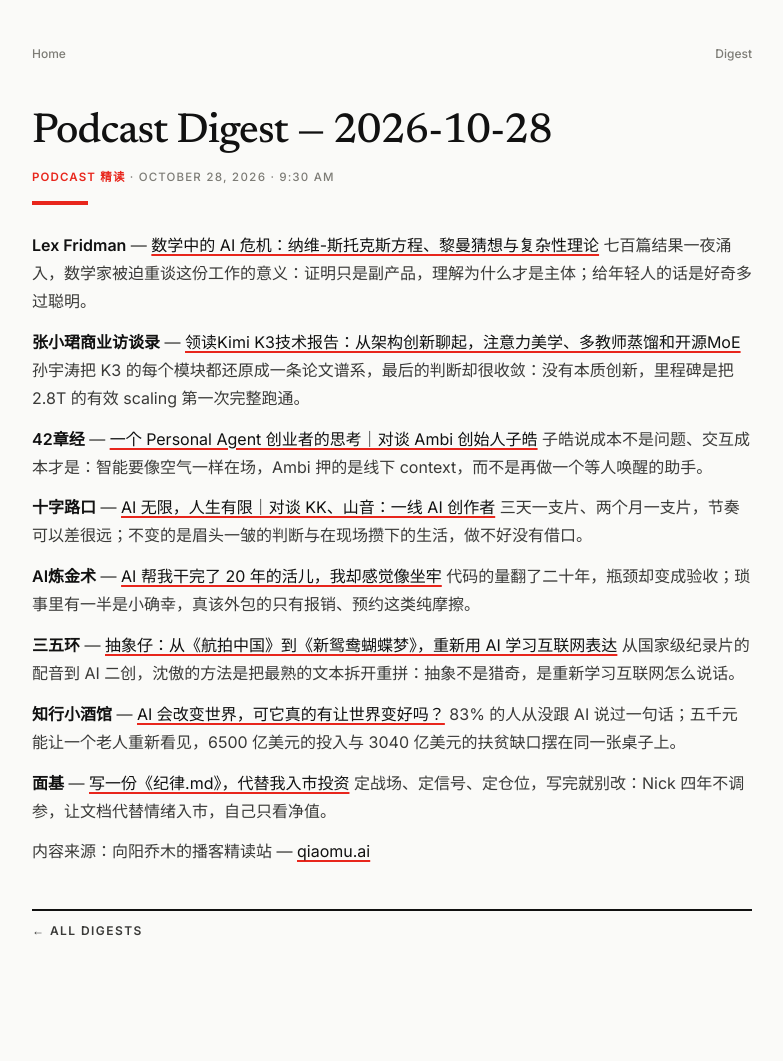
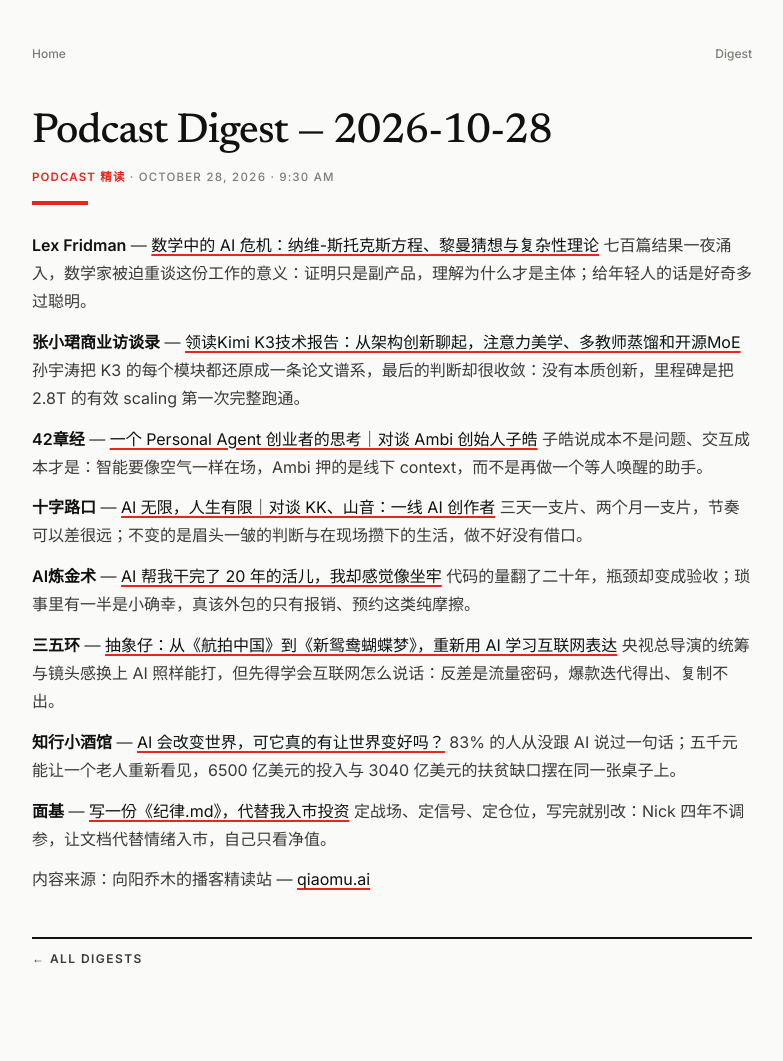
Before and after one commit to cptidiot/mzhao.me, a Jekyll site: the page built from _digests/2026-10-28-podcast.md, in a window 1280 px wide. Shown: the whole page, without its empty margins (248-1031 px from the left). Built offline with Jekyll 4.4.1, drawn with Linux system fonts in a browser that asks for light colours; before the commit the page ends 1033 px from its top, so only the background shows below that.

Commit message:
Digest: podcast 2026-10-28 (fix: correct 35huan Ep.231 summary)

```diff
--- a/_digests/2026-10-28-podcast.md
+++ b/_digests/2026-10-28-podcast.md
@@ -3,7 +3,7 @@
 section_name: Podcast 精读
 date: 2026-10-28 09:30:00 -0700
 title: "Podcast Digest — 2026-10-28"
-excerpt: "今日 8 期：Lex 第 503 期三位数学家直面 AI 一夜发布七百篇结果的数学危机，张小珺领读 Kimi K3 技术报告拆架构谱系，42章经对谈 Ambi 子皓聊个人智能体的交互成本，十字路口对谈 KK 与山音谈 AI 导演的现场与判断，AI炼金术聊代码写完 20 年的量人却像坐牢，三五环对谈抽象仔沈傲谈 AI 二创与互联网表达，知行小酒馆与益盒李治霖聊 AI 有没有让世界变好，面基随 Nick 写一份代替自己入市的纪律.md。晚点聊今日单集页未能成功读取，跳过未记台账，明日续取。"
+excerpt: "今日 8 期：Lex 第 503 期三位数学家直面 AI 一夜发布七百篇结果的数学危机，张小珺领读 Kimi K3 技术报告拆架构谱系，42章经对谈 Ambi 子皓聊个人智能体的交互成本，十字路口对谈 KK 与山音谈 AI 导演的现场与判断，AI炼金术聊代码写完 20 年的量人却像坐牢，三五环对谈抽象仔 XEIIZO 谈从央视纪录片到 AI 爆款的表达迁移，知行小酒馆与益盒李治霖聊 AI 有没有让世界变好，面基随 Nick 写一份代替自己入市的纪律.md。晚点聊今日单集页未能成功读取，跳过未记台账，明日续取。"
 items:
   - title: "数学中的 AI 危机：纳维-斯托克斯方程、黎曼猜想与复杂性理论"
     role: "Lex Fridman · 第 503 期"
@@ -32,7 +32,7 @@
     link_label: "中文精读"
   - title: "抽象仔：从《航拍中国》到《新鸳鸯蝴蝶梦》，重新用 AI 学习互联网表达"
     role: "三五环 · No. 231"
-    summary: "抽象仔沈傲是《航拍中国》第四季的配音与解说撰稿，做过《十三邀》《圆桌派》的声音工作，后来因家人健康变故开始用 AI 寻找新的发声与表达方式。他把 AI 比作神灯与 Frankenstein：工具本身中性，用它实现什么愿望才是分水岭。他用《静夜思》与《新鸳鸯蝴蝶梦》的二创演示方法——把经典文本逐字拆解、换上当下的网络热梗再重组，笑点来自熟悉与陌生之间的落差。他眼中的抽象不是猎奇，而是一种离经叛道的表达风格：把宏大叙事拆开再拼回去，在解构里重新理解互联网语言。对创作者，他的路径是从自己最熟的文本与声音出发，让 AI 放大已有的积累，而不是凭空追热点。"
+    summary: "抽象仔 XEIIZO 25 岁就是央视纪录片总导演，做过《航拍中国》《楚国八百年》，辞职创业的游戏内容公司在疫情中关停，父亲去世后又 gap 了半年，2024 年靠 AI 视频重新出发。央视练出的统筹思维换个工具照样用：按灯光位而非剧情顺序拍、剪辑时再重组，这种提前想好几步的镜头叙事正是他的 AI 优势。但科班审美撞上流量先吃了亏，正经作品没人看，他才明白专业能力不等于互联网表达能力，反差才是流量密码——把 Gunna、Kanye 放进中国语境里解构。《大东北福音版》一夜做出、播放数千万，《新鸳鸯蝴蝶梦福音版》在抖音被下架后转到海外爆开。他提醒 C 端刷屏不等于 B 端买单，传统制片人看的是另一套账；AI 短剧则是彻头彻尾的工业品，核心是投流 ROI 而非表达。最后的判断是 AI 只是放大器：爆款无法被模板 skill 复制，能被放大的前提是你先有高度个人化、真诚、稀缺的表达，工具变不出判断与审美。"
     url: "https://35huan.qiaomu.ai/ep/6a8db32d1352af56ff3bf384.html"
     link_label: "中文精读"
   - title: "AI 会改变世界，可它真的有让世界变好吗？"
@@ -63,7 +63,7 @@
 代码的量翻了二十年，瓶颈却变成验收；琐事里有一半是小确幸，真该外包的只有报销、预约这类纯摩擦。
 
 **三五环** — [抽象仔：从《航拍中国》到《新鸳鸯蝴蝶梦》，重新用 AI 学习互联网表达](https://35huan.qiaomu.ai/ep/6a8db32d1352af56ff3bf384.html)
-从国家级纪录片的配音到 AI 二创，沈傲的方法是把最熟的文本拆开重拼：抽象不是猎奇，是重新学习互联网怎么说话。
+央视总导演的统筹与镜头感换上 AI 照样能打，但先得学会互联网怎么说话：反差是流量密码，爆款迭代得出、复制不出。
 
 **知行小酒馆** — [AI 会改变世界，可它真的有让世界变好吗？](https://zhixing.qiaomu.ai/ep/6ac89152195d838e2aef2e5f.html)
 83% 的人从没跟 AI 说过一句话；五千元能让一个老人重新看见，6500 亿美元的投入与 3040 亿美元的扶贫缺口摆在同一张桌子上。
```
